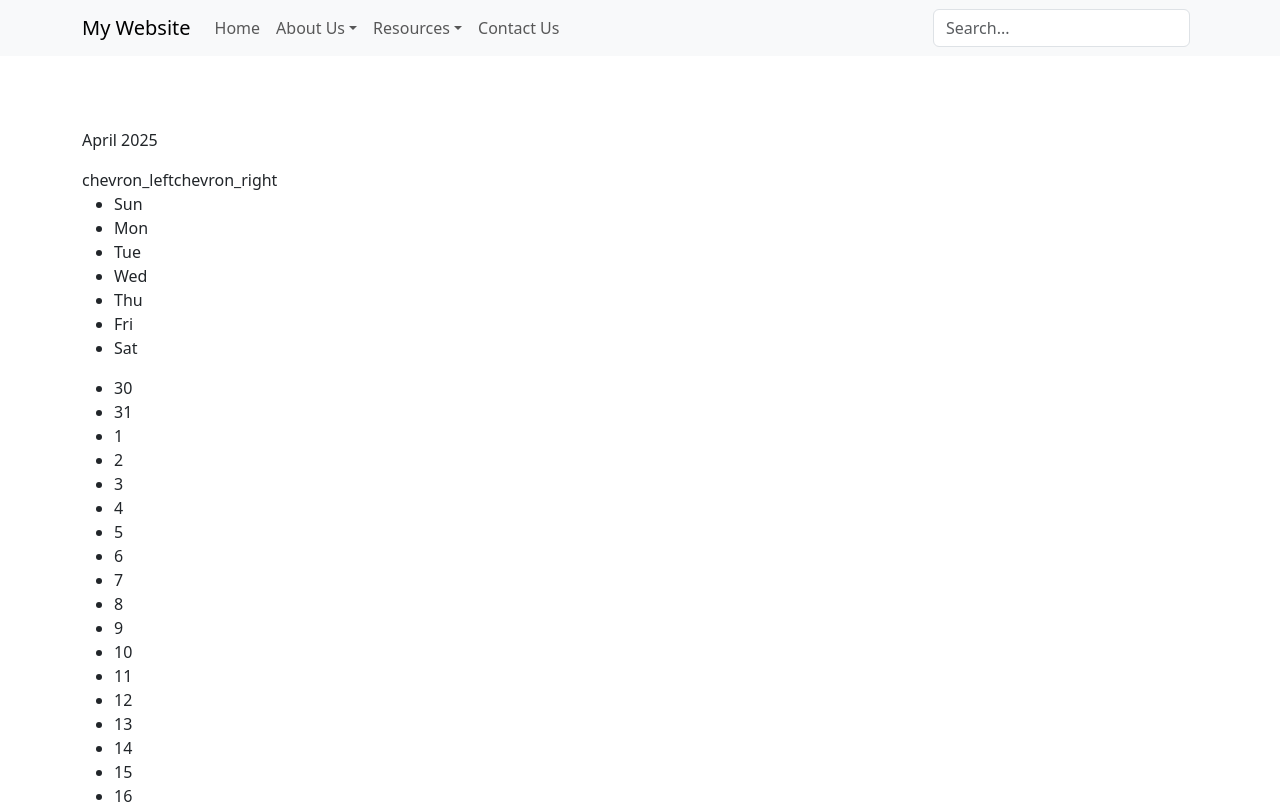
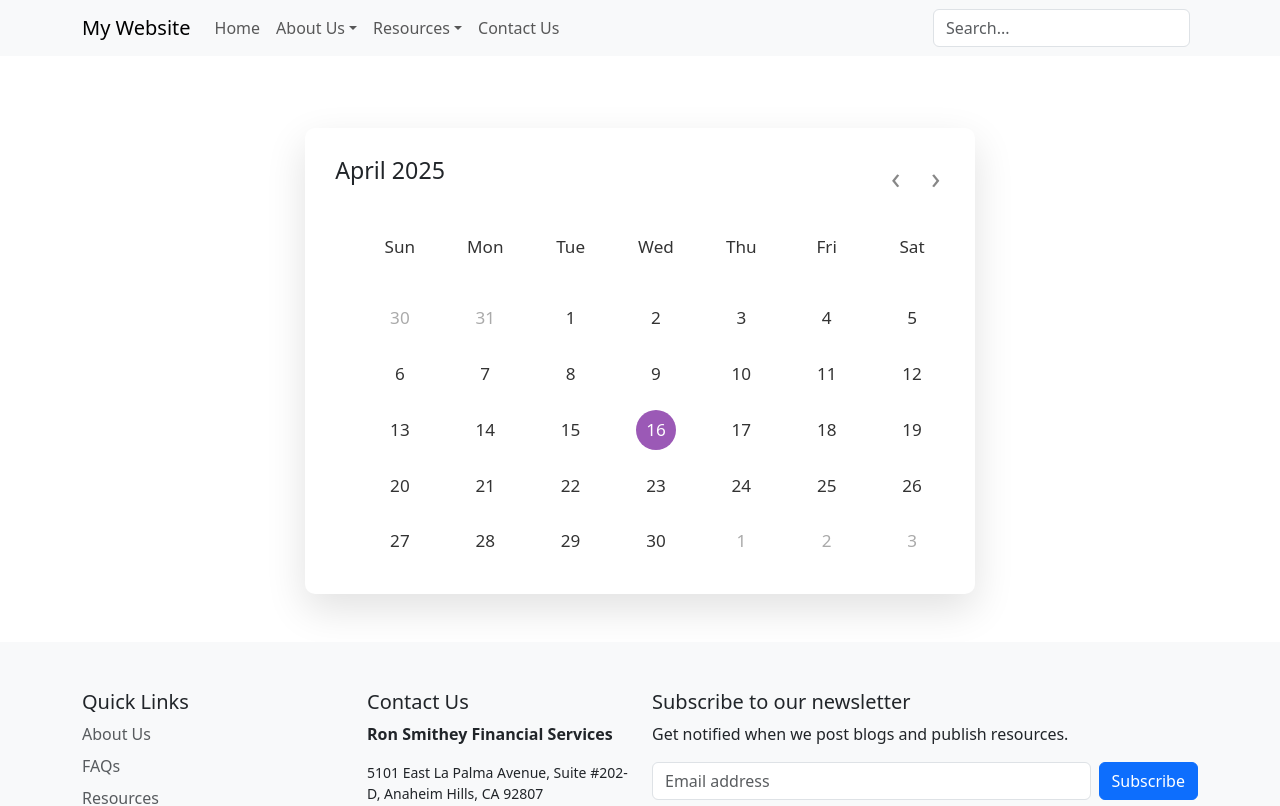
Before and after one commit to DavidTimothyNam/CSC-131-Final, a React (Vite) app: page /calendar in a window 1280 px wide. Shown: the top 806 px of the page. Built offline with nearby package versions, Linux system fonts and the light colour scheme.

Commit message:
added calendar

```diff
--- a/src/components/Calendar/ResourceCalendar.css
+++ b/src/components/Calendar.css
@@ -1,36 +1,22 @@
-@import url("https://fonts.googleapis.com/css2?family=Poppins:wght@400;500;600&display=swap");
-@import url("https://fonts.googleapis.com/css2?family=Material+Symbols+Rounded");
 
-* {
-  margin: 0;
-  padding: 0;
-  box-sizing: border-box;
-  font-family: "Poppins", sans-serif;
-}
-body {
-  display: flex;
-  align-items: center;
-  padding: 0 10px;
-  justify-content: center;
-  min-width: 110vh;
-}
-.wrapper {
-  margin-top: 100px;
-  min-width: 750px;
+.wrapper{
+  min-width: 500px;
+  width: 60%;
+  justify-self: center;
   background: #fff;
   border-radius: 10px;
-  box-shadow: 0 15px 40px rgba(0, 0, 0, 0.12);
+  box-shadow: 0 15px 40px rgba(0,0,0,0.12);
 }
-.wrapper header {
+.wrapper header{
   display: flex;
   align-items: center;
   padding: 25px 30px 10px;
   justify-content: space-between;
 }
-header .icons {
+header .icons{
   display: flex;
 }
-header .icons span {
+header .icons span{
   height: 38px;
   width: 38px;
   margin: 0 1px;
@@ -42,50 +28,50 @@ header .icons span {
   user-select: none;
   border-radius: 50%;
 }
-.icons span:last-child {
+.icons span:last-child{
   margin-right: -10px;
 }
-header .icons span:hover {
+header .icons span:hover{
   background: #f2f2f2;
 }
-header .current-date {
+header .current-date{
   font-size: 1.45rem;
   font-weight: 500;
 }
-.calendar {
+.calendar{
   padding: 20px;
 }
-.calendar ul {
+.calendar ul{
   display: flex;
   flex-wrap: wrap;
   list-style: none;
   text-align: center;
 }
-.calendar .days {
+.calendar .days{
   margin-bottom: 20px;
 }
-.calendar li {
+.calendar li{
   color: #333;
   width: calc(100% / 7);
   font-size: 1.07rem;
 }
-.calendar .weeks li {
+.calendar .weeks li{
   font-weight: 500;
   cursor: default;
 }
-.calendar .days li {
+.calendar .days li{
   z-index: 1;
   cursor: pointer;
   position: relative;
   margin-top: 30px;
 }
-.days li.inactive {
+.days li.inactive{
   color: #aaa;
 }
-.days li.active {
+.days li.active{
   color: #fff;
 }
-.days li::before {
+.days li::before{
   position: absolute;
   content: "";
   left: 50%;
@@ -96,9 +82,9 @@ header .current-date {
   border-radius: 50%;
   transform: translate(-50%, -50%);
 }
-.days li.active::before {
-  background: #9b59b6;
+.days li.active::before{
+  background: #9B59B6;
 }
-.days li:not(.active):hover::before {
+.days li:not(.active):hover::before{
   background: #f2f2f2;
 }
--- /dev/null
+++ b/src/components/Calendar.jsx
@@ -0,0 +1,77 @@
+import React, { useEffect, useState } from "react";
+import "./Calendar.css"; // ✅ Create this file using the original calendar.css
+
+const Calendar = () => {
+  const [currDate, setCurrDate] = useState(new Date());
+
+  const currYear = currDate.getFullYear();
+  const currMonth = currDate.getMonth();
+
+  const months = [
+    "January", "February", "March", "April", "May", "June",
+    "July", "August", "September", "October", "November", "December"
+  ];
+
+  const renderCalendar = () => {
+    const firstDayOfMonth = new Date(currYear, currMonth, 1).getDay();
+    const lastDateOfMonth = new Date(currYear, currMonth + 1, 0).getDate();
+    const lastDayOfMonth = new Date(currYear, currMonth, lastDateOfMonth).getDay();
+    const lastDateOfLastMonth = new Date(currYear, currMonth, 0).getDate();
+
+    const days = [];
+
+    // Previous month's days
+    for (let i = firstDayOfMonth; i > 0; i--) {
+      days.push(<li key={`prev-${i}`} className="inactive">{lastDateOfLastMonth - i + 1}</li>);
+    }
+
+    // Current month's days
+    for (let i = 1; i <= lastDateOfMonth; i++) {
+      const isToday =
+        i === new Date().getDate() &&
+        currMonth === new Date().getMonth() &&
+        currYear === new Date().getFullYear();
+
+      days.push(
+        <li key={`curr-${i}`} className={isToday ? "active" : ""}>{i}</li>
+      );
+    }
+
+    // Next month's days
+    for (let i = lastDayOfMonth + 1; i <= 6; i++) {
+      days.push(<li key={`next-${i}`} className="inactive">{i - lastDayOfMonth}</li>);
+    }
+
+    return days;
+  };
+
+  const handleMonthChange = (direction) => {
+    const newDate = new Date(currYear, currMonth + direction, 1);
+    setCurrDate(newDate);
+  };
+
+  return (
+    <div className="wrapper">
+      <header>
+        <p className="current-date">{`${months[currMonth]} ${currYear}`}</p>
+        <div className="icons">
+          <span id="prev" onClick={() => handleMonthChange(-1)} className="material-symbols-rounded">
+            {`‹`}
+          </span>
+          <span id="next" onClick={() => handleMonthChange(1)} className="material-symbols-rounded">
+            {`›`}
+          </span>
+        </div>
+      </header>
+      <div className="calendar">
+        <ul className="weeks">
+          <li>Sun</li><li>Mon</li><li>Tue</li><li>Wed</li>
+          <li>Thu</li><li>Fri</li><li>Sat</li>
+        </ul>
+        <ul className="days">{renderCalendar()}</ul>
+      </div>
+    </div>
+  );
+};
+
+export default Calendar;
--- a/src/components/Calendar/ResourceCalendar.jsx
+++ /dev/null
@@ -1,128 +0,0 @@
-import React, { useEffect, useState } from "react";
-import Layout from "../Layout";
-// import "./ResourceCalendar.css";
-
-const ResourceCalendar = () => {
-  const [currentDate, setCurrentDate] = useState(new Date());
-  const [calendarDays, setCalendarDays] = useState([]);
-  const [currMonth, setCurrMonth] = useState(currentDate.getMonth());
-  const [currYear, setCurrYear] = useState(currentDate.getFullYear());
-
-  const months = [
-    "January",
-    "February",
-    "March",
-    "April",
-    "May",
-    "June",
-    "July",
-    "August",
-    "September",
-    "October",
-    "November",
-    "December",
-  ];
-
-  useEffect(() => {
-    renderCalendar();
-  }, [currMonth, currYear]);
-
-  const renderCalendar = () => {
-    const firstDayofMonth = new Date(currYear, currMonth, 1).getDay();
-    const lastDateofMonth = new Date(currYear, currMonth + 1, 0).getDate();
-    const lastDayofMonth = new Date(
-      currYear,
-      currMonth,
-      lastDateofMonth
-    ).getDay();
-    const lastDateofLastMonth = new Date(currYear, currMonth, 0).getDate();
-
-    let days = [];
-
-    for (let i = firstDayofMonth; i > 0; i--) {
-      days.push({ day: lastDateofLastMonth - i + 1, inactive: true });
-    }
-
-    for (let i = 1; i <= lastDateofMonth; i++) {
-      const today = new Date();
-      const isToday =
-        i === today.getDate() &&
-        currMonth === today.getMonth() &&
-        currYear === today.getFullYear();
-
-      days.push({ day: i, active: isToday, inactive: false });
-    }
-
-    for (let i = lastDayofMonth; i < 6; i++) {
-      days.push({ day: i - lastDayofMonth + 1, inactive: true });
-    }
-
-    setCalendarDays(days);
-  };
-
-  const handlePrev = () => {
-    let newMonth = currMonth - 1;
-    let newYear = currYear;
-    if (newMonth < 0) {
-      newMonth = 11;
-      newYear--;
-    }
-    setCurrMonth(newMonth);
-    setCurrYear(newYear);
-  };
-
-  const handleNext = () => {
-    let newMonth = currMonth + 1;
-    let newYear = currYear;
-    if (newMonth > 11) {
-      newMonth = 0;
-      newYear++;
-    }
-    setCurrMonth(newMonth);
-    setCurrYear(newYear);
-  };
-
-  return (
-    <>
-      <Layout>
-        <div className="wrapper">
-          <header>
-            <p className="current-date">
-              {months[currMonth]} {currYear}
-            </p>
-            <div className="icons">
-              <span className="material-symbols-rounded" onClick={handlePrev}>
-                chevron_left
-              </span>
-              <span className="material-symbols-rounded" onClick={handleNext}>
-                chevron_right
-              </span>
-            </div>
-          </header>
-
-          <div className="calendar">
-            <ul className="weeks">
-              {["Sun", "Mon", "Tue", "Wed", "Thu", "Fri", "Sat"].map((day) => (
-                <li key={day}>{day}</li>
-              ))}
-            </ul>
-            <ul className="days">
-              {calendarDays.map((d, idx) => (
-                <li
-                  key={idx}
-                  className={`${d.inactive ? "inactive" : ""} ${
-                    d.active ? "active" : ""
-                  }`}
-                >
-                  {d.day}
-                </li>
-              ))}
-            </ul>
-          </div>
-        </div>
-      </Layout>
-    </>
-  );
-};
-
-export default ResourceCalendar;
--- a/src/pages/CalendarPage.jsx
+++ b/src/pages/CalendarPage.jsx
@@ -1,16 +1,11 @@
-import React, { Suspense, lazy } from "react";
+import React from "react";
+import Layout from "../components/Layout";
+import Calendar from "../components/Calendar";
 
-const ResourceCalendar = lazy(() =>
-  import("../components/Calendar/ResourceCalendar")
+const CalendarPage = () => (
+  <Layout>
+    <Calendar />
+  </Layout>
 );
 
-// import ResourceCalendar from "../components/Calendar/ResourceCalendar";
-function CalendarPage() {
-  return (
-    <Suspense fallback={<div>Loading calendar...</div>}>
-      <ResourceCalendar />
-    </Suspense>
-  );
-}
-
 export default CalendarPage;
```
